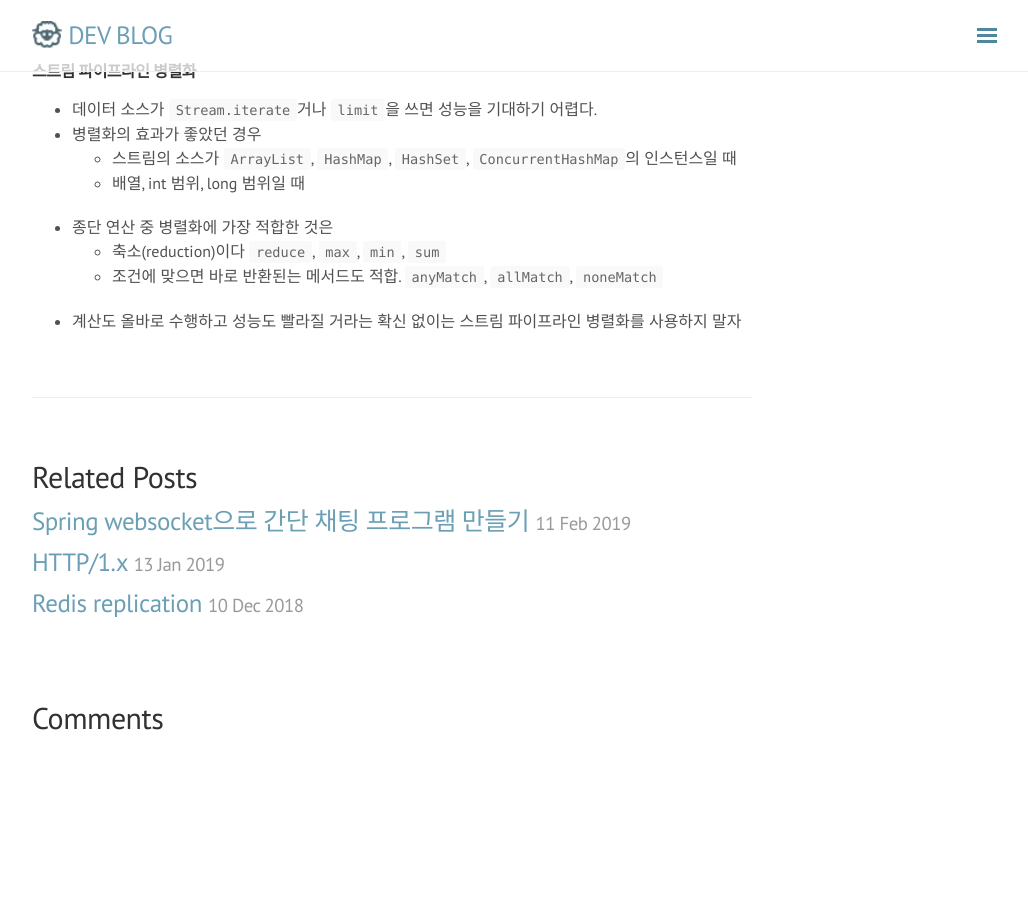
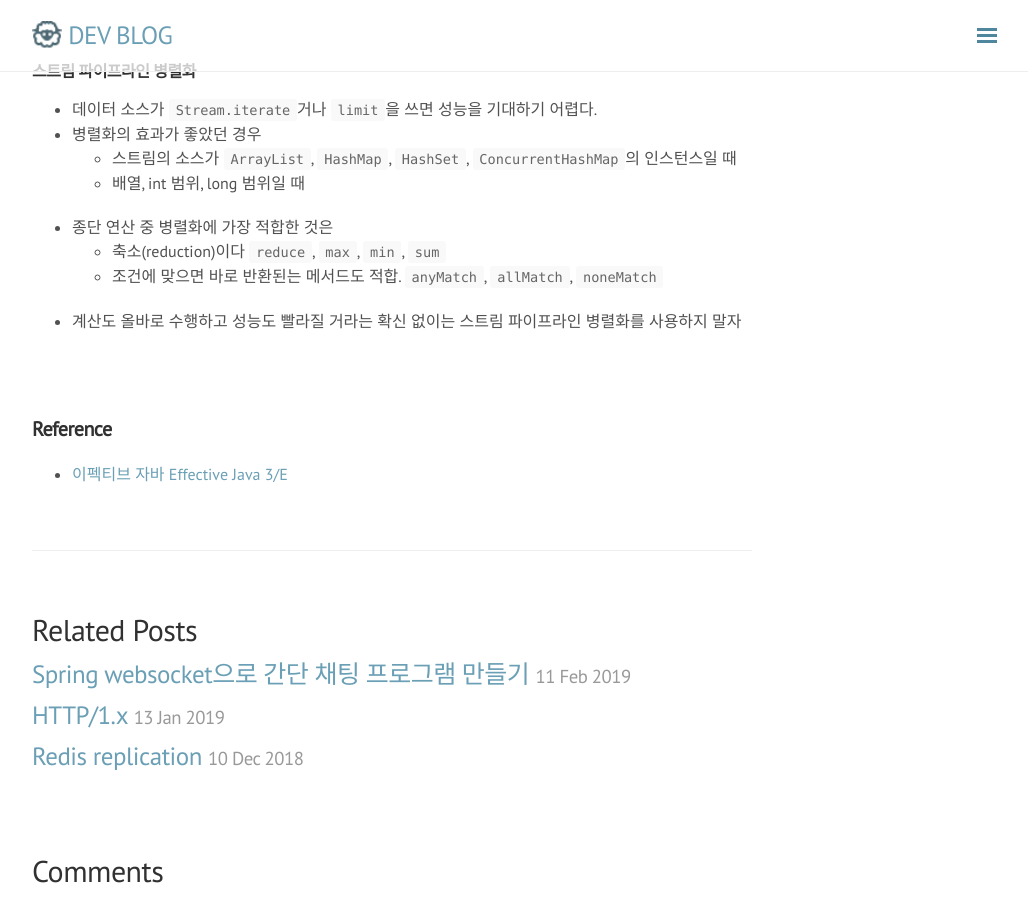
Before and after one commit to rmcodestar/rmcodestar.github.io, a Jekyll site: the page built from _posts/2019-02-21-java-lambda-stream.md, in a window 1280 px wide and 900 px high, scrolled down 5135 px. Shown: the whole window, without its empty margins (248-1276 px from the left). Built offline with Jekyll 4.4.1, drawn with Linux system fonts in a browser that asks for light colours; nearby versions of some CDN libraries; comment, search, counter and statistics services are not loaded; before the commit the page ends 5882 px from its top, so only the background shows below that.

Commit message:
Update 2019-02-21-java-lambda-stream.md

```diff
--- a/_posts/2019-02-21-java-lambda-stream.md
+++ b/_posts/2019-02-21-java-lambda-stream.md
@@ -246,3 +246,8 @@ java.util.function 패키지에는 43 개의 인터페이스가 담겨 있다.
   *  축소(reduction)이다 `reduce`, `max`, `min`, `sum`
   * 조건에 맞으면 바로 반환된는 메서드도 적합. `anyMatch`, `allMatch`, `noneMatch`
 * 계산도 올바로 수행하고 성능도 빨라질 거라는 확신 없이는 스트림 파이프라인 병렬화를 사용하지 말자
+
+<br>
+
+## Reference
+* [이펙티브 자바 Effective Java 3/E](http://www.yes24.com/Product/Goods/65551284?scode=032&OzSrank=1)
```
